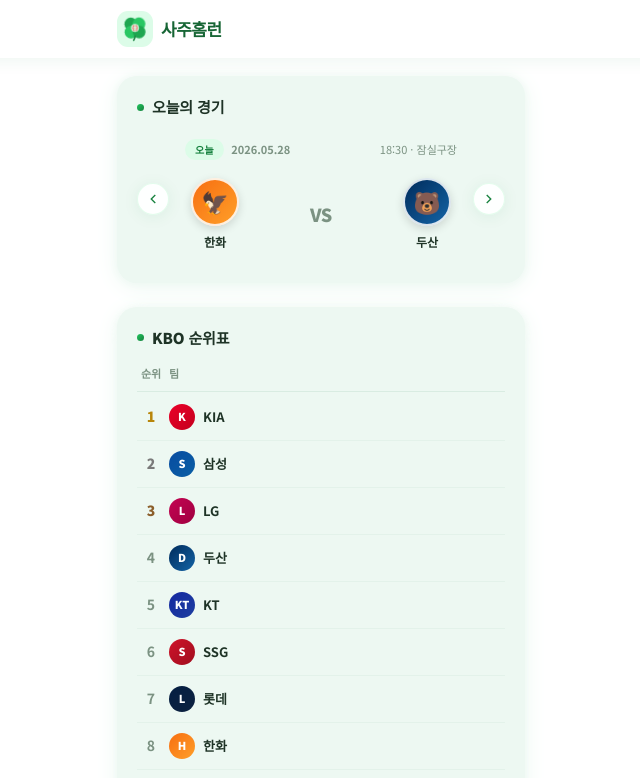
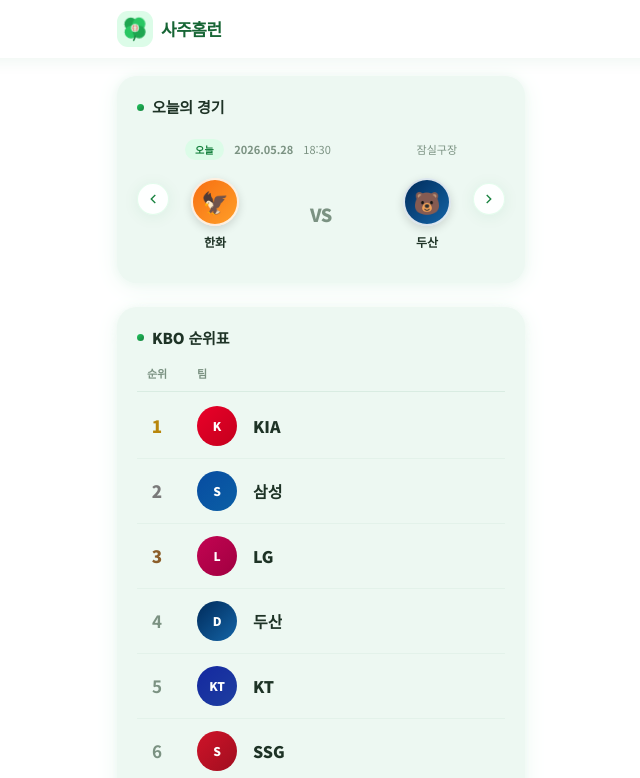
Before and after one commit to aws-cloud-clubs/2026-khu-project-team3, a Next.js app in the folder frontend/: page / in a window 1280 px wide. Shown: the top 778 px of the page, without its empty margins (319-959 px from the left). Built offline with nearby package versions, Linux system fonts and the light colour scheme.

Commit message:
feat: UI 개선을 위한 게임 카드 및 순위 테이블 스타일 수정

```diff
--- a/frontend/src/components/home/GameCard.tsx
+++ b/frontend/src/components/home/GameCard.tsx
@@ -10,7 +10,8 @@
 export default function GameCard({ game }: GameCardProps) {
   const badgeVariant = game.status === 'today' ? 'today' : 'scheduled'
   const gameDate = formatGameDate(game.date)
-  const gameMeta = [formatGameTime(game.time), game.stadium].filter(Boolean).join(' · ')
+  const gameTime = formatGameTime(game.time)
+  const stadiumMeta = game.stadium
 
   return (
     <Link
@@ -19,13 +20,16 @@
       style={{ scrollSnapAlign: 'start' }}
     >
       <div className="flex justify-between items-center mb-[18px]">
-        <div className="flex items-center gap-[7px]">
+        <div className="flex items-center gap-[10px]">
           <Badge variant={badgeVariant}>{game.statusLabel}</Badge>
           {gameDate && (
             <span className="text-[11px] font-[700] text-text-300">{gameDate}</span>
           )}
+          {gameTime && (
+            <span className="text-[11px] text-text-300">{gameTime}</span>
+          )}
         </div>
-        {gameMeta && <span className="text-[11px] text-text-300">{gameMeta}</span>}
+        {stadiumMeta && <span className="text-[11px] text-text-300">{stadiumMeta}</span>}
       </div>
       <div className="flex items-center justify-between">
         <TeamInfo name={game.home.name} logoUrl={game.home.logoUrl} emoji={game.home.emoji} gradient={game.home.gradient} />
--- a/frontend/src/components/home/RankRow.tsx
+++ b/frontend/src/components/home/RankRow.tsx
@@ -17,16 +17,16 @@
 
   return (
     <div
-      className={`grid gap-1 items-center py-[10px] ${
+      className={`grid gap-5 items-center py-[12px] ${
         isLast ? 'border-b-0 pb-1' : 'border-b border-[rgba(168,208,190,0.15)]'
       }`}
-      style={{ gridTemplateColumns: '28px 1fr' }}
+      style={{ gridTemplateColumns: '40px minmax(0,1fr)' }}
     >
-      <span className={`text-[14px] text-center ${rankClass}`}>{row.rank}</span>
+      <span className={`text-[17px] text-center ${rankClass}`}>{row.rank}</span>
 
-      <div className="flex items-center gap-2">
+      <div className="flex items-center gap-4 min-w-0">
         <div
-          className="w-[26px] h-[26px] rounded-full flex items-center justify-center text-[11px] font-[800] text-white flex-shrink-0"
+          className="w-10 h-10 rounded-full flex items-center justify-center text-[12px] font-[800] text-white flex-shrink-0"
           style={{ background: `linear-gradient(135deg, ${row.team.gradient[0]}, ${row.team.gradient[1]})` }}
           aria-hidden
         >
@@ -34,15 +34,15 @@
             <Image
               src={row.team.logoUrl}
               alt=""
-              width={26}
-              height={26}
-              className="w-5 h-5 object-contain"
+              width={40}
+              height={40}
+              className="w-8 h-8 object-contain"
             />
           ) : (
             row.team.abbr
           )}
         </div>
-        <span className="text-[13px] font-[700] text-text-700">{row.team.name}</span>
+        <span className="text-[16px] font-[800] text-text-700 truncate">{row.team.name}</span>
       </div>
     </div>
   )
--- a/frontend/src/components/home/RankingTable.tsx
+++ b/frontend/src/components/home/RankingTable.tsx
@@ -15,8 +15,8 @@
 
       {/* 헤더 */}
       <div
-        className="grid gap-1 pb-[9px] border-b border-[rgba(168,208,190,0.3)] mb-[2px]"
-        style={{ gridTemplateColumns: '28px 1fr' }}
+        className="grid gap-5 pb-[9px] border-b border-[rgba(168,208,190,0.3)] mb-[2px]"
+        style={{ gridTemplateColumns: '40px minmax(0,1fr)' }}
       >
         <span className="text-[11px] font-[600] text-text-300 text-center">순위</span>
         <span className="text-[11px] font-[600] text-text-300">팀</span>
--- a/frontend/src/components/lineup/LineupTabs.tsx
+++ b/frontend/src/components/lineup/LineupTabs.tsx
@@ -82,12 +82,13 @@
             {/* 컬럼 헤더 */}
             <div
               className="grid gap-[10px] px-5 pt-2 pb-[6px] border-b border-[rgba(168,208,190,0.18)]"
-              style={{ gridTemplateColumns: '24px 36px 1fr auto' }}
+              style={{ gridTemplateColumns: '24px 36px minmax(0,1fr) 54px 62px' }}
             >
               <span className="text-[10px] font-[600] text-text-100 text-center">#</span>
               <span className="text-[10px] font-[600] text-text-100" />
               <span className="text-[10px] font-[600] text-text-100">선수명</span>
-              <span className="text-[10px] font-[600] text-text-100">포지션</span>
+              <span className="text-[10px] font-[600] text-text-100 text-center">점수</span>
+              <span className="text-[10px] font-[600] text-text-100 text-center">포지션</span>
             </div>
 
             {/* 선수 목록 */}
--- a/frontend/src/components/lineup/PlayerRow.tsx
+++ b/frontend/src/components/lineup/PlayerRow.tsx
@@ -23,7 +23,7 @@
       className={`grid gap-[10px] items-center py-[9px] rounded-[10px] transition-all hover:bg-g-600/5 hover:px-[6px] ${
         isLast ? '' : 'border-b border-[rgba(168,208,190,0.18)]'
       }`}
-      style={{ gridTemplateColumns: '24px 36px 1fr auto' }}
+      style={{ gridTemplateColumns: '24px 36px minmax(0,1fr) 54px 62px' }}
     >
       <span className="text-[11px] font-[700] text-text-100 text-center">{slot.battingOrder}</span>
       <PlayerAvatar
@@ -31,20 +31,16 @@
         initials={slot.player.initials}
         name={slot.player.name}
       />
-      <span className="text-[14px] font-[700] text-text-700">{slot.player.name}</span>
-      <div className="flex items-center justify-end gap-[6px]">
-        {slot.luckyIndex != null && (
-          <span className={`text-[10px] font-[800] px-[8px] py-[2px] rounded-full whitespace-nowrap ${scoreClass}`}>
-            {slot.luckyIndex}점
+      <span className="text-[14px] font-[700] text-text-700 truncate">{slot.player.name}</span>
+      <span className={`text-[10px] font-[800] px-[8px] py-[2px] rounded-full whitespace-nowrap text-center ${scoreClass}`}>
+        {slot.luckyIndex != null ? `${slot.luckyIndex}점` : '-'}
       </span>
-        )}
       <span
-          className={`text-[10px] font-[700] px-[8px] py-[2px] rounded-full whitespace-nowrap ${posClass}`}
+        className={`text-[10px] font-[700] px-[8px] py-[2px] rounded-full whitespace-nowrap text-center ${posClass}`}
         style={posStyle}
       >
         {slot.position}
       </span>
-      </div>
     </Link>
   )
 }
```
Lines whose indentation alone changed are shown as unchanged.
